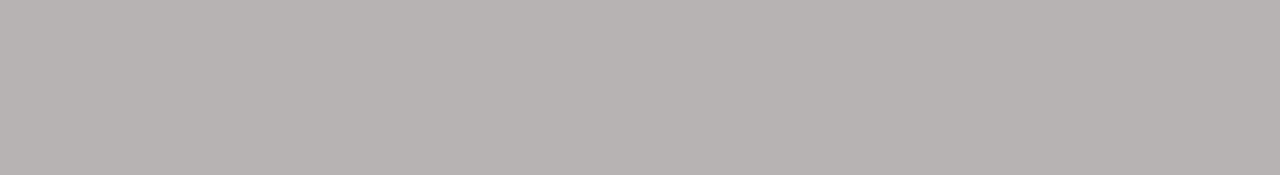
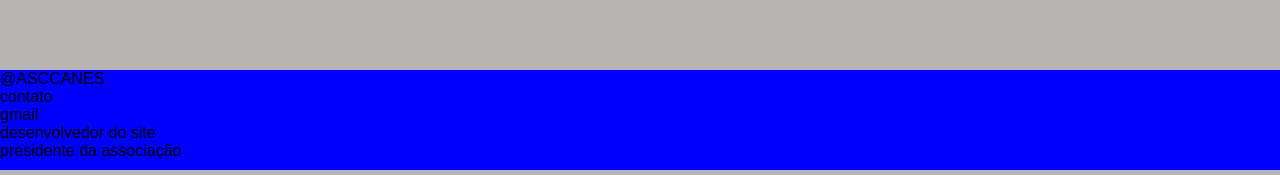
Before and after one commit to Evanjr73/ASC, a Next.js app in the folder my-next-app/: page / in a window 1280 px wide. Shown: the part 1229-1404 px from the top of the page. Before the commit the page ends 1299 px from the top, so only its background shows below. Built offline with nearby package versions, Linux system fonts and the light colour scheme.

Commit message:
terminando o footer

```diff
--- a/my-next-app/pages/index.tsx
+++ b/my-next-app/pages/index.tsx
@@ -4,6 +4,7 @@ import styles from '../styles/Home.module.css'
 import Nave from '../src/nav'
 import Apre from '../src/apre'
 import Categorias from '../src/categorias'
+import Footer from '../src/footer'
 
 export default function Home() {
   return (
@@ -11,6 +12,7 @@ export default function Home() {
       <Nave></Nave>
       <Apre></Apre>
       <Categorias></Categorias>
+      <Footer></Footer>
     </div>
   )
 }
--- a/my-next-app/src/footer.tsx
+++ b/my-next-app/src/footer.tsx
@@ -7,6 +7,15 @@ export default function Footer(){
     return(
 
         <div id="footer1">
+
+            <ol>
+                <li>@ASCCANES</li>
+                <li> contato</li>
+                <li> gmail</li>
+                <li> desenvolvedor do site</li>
+                <li> presidente da associação</li>
+                <li></li>
+            </ol>
 
 
 
--- a/my-next-app/styles/globals.css
+++ b/my-next-app/styles/globals.css
@@ -180,3 +180,14 @@ input{
 
 
 /* ======================== FOOTER ======================================== */
+
+
+
+#footer1{
+  width: 100%;
+  height: 100px;
+  background-color: blue;
+
+
+
+}
```
